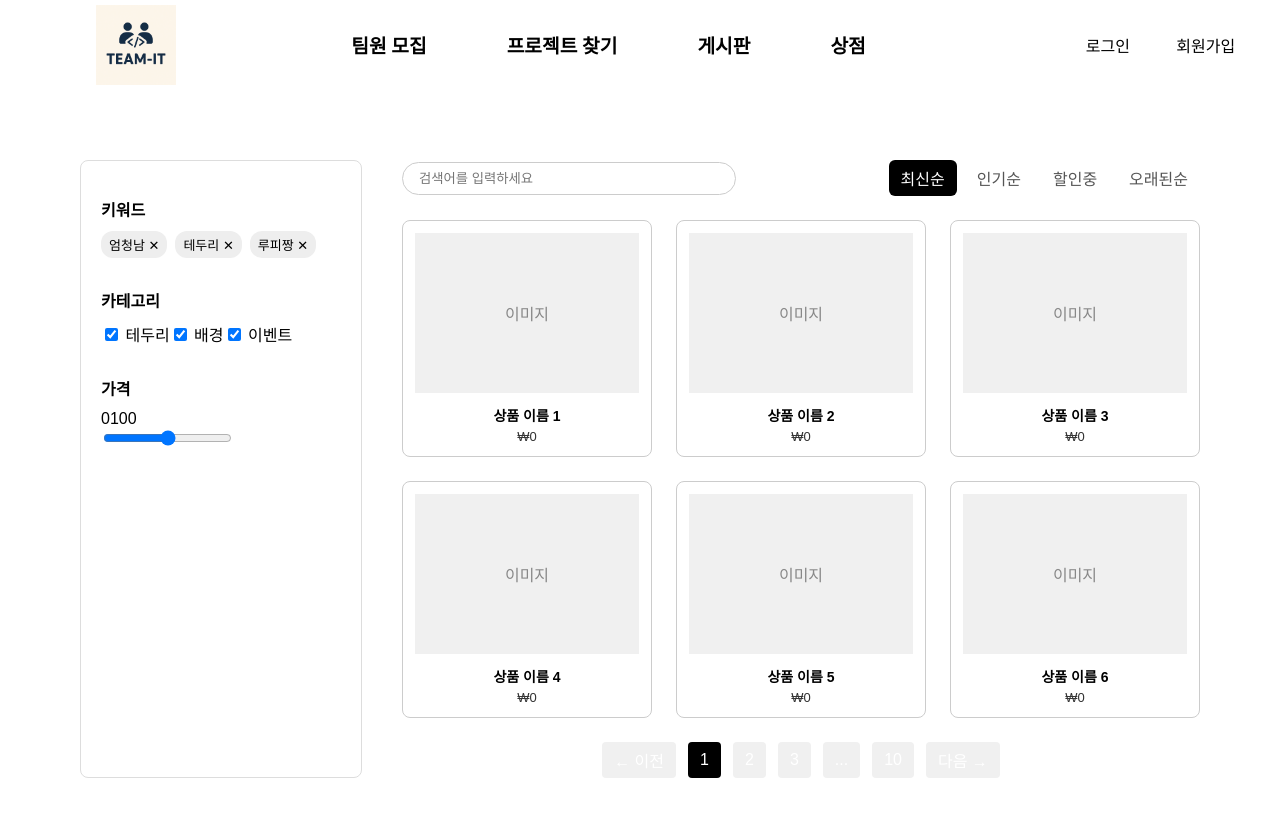
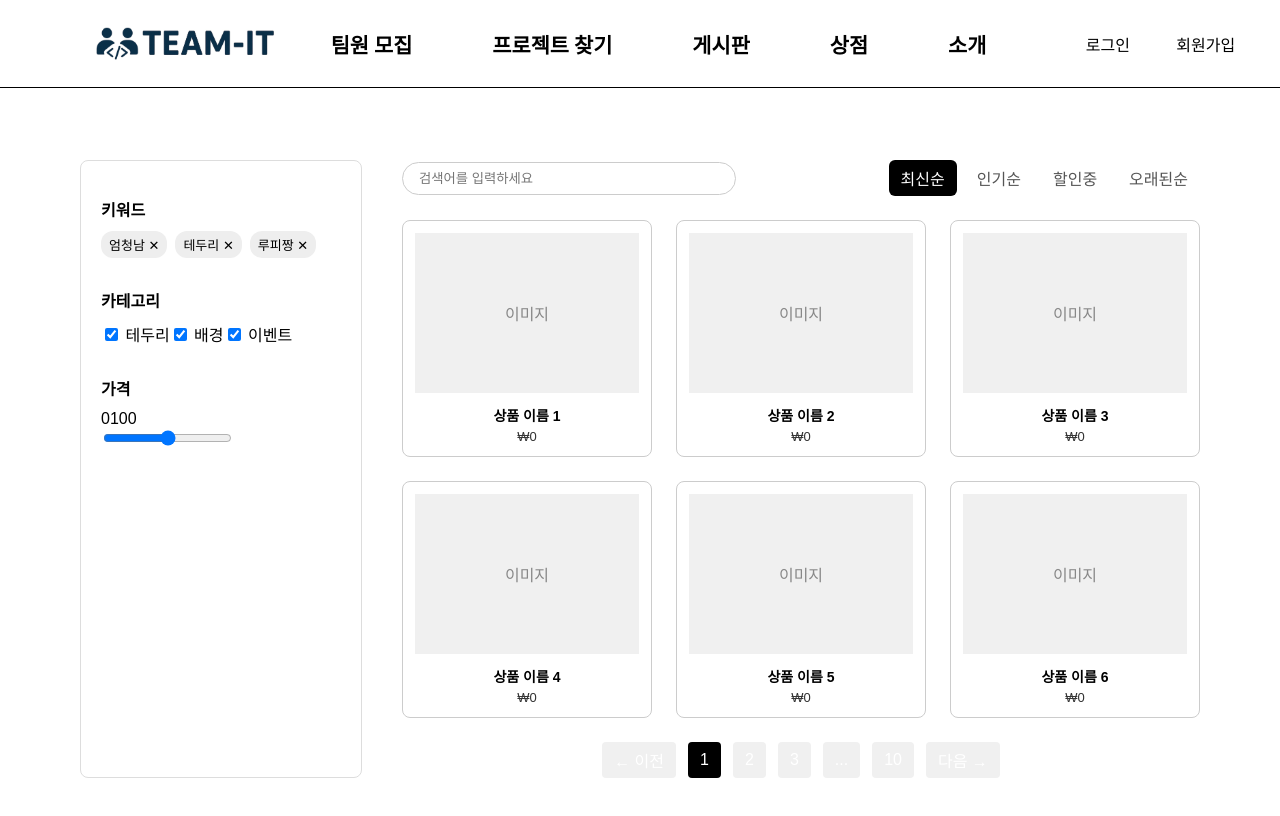
Before and after one commit to CROM-IDLE-CROMI/Team-IT-FE, a React (Vite) app: page /Stor in a window 1280 px wide. Built offline with nearby package versions, Linux system fonts and the light colour scheme.

Commit message:
feat: 헤더 로고 모양 변경, 소개 버튼 추가가

```diff
--- a/src/App.css
+++ b/src/App.css
@@ -796,8 +796,8 @@ html, body {
   width: 100%;
   z-index: 1000;
   box-sizing: border-box;
-  height: 90px;
-  border-radius: 18px;
+  height: 88px;
+  border-bottom: 0.5px solid #000;
 }
 
 .logo,
@@ -808,7 +808,7 @@ html, body {
 }
 
 .logo{
-    width: 80px;
+    width: 180px;
     height: auto;
     cursor: pointer;
     padding-left: 2rem;
@@ -823,7 +823,7 @@ html, body {
   text-decoration: none;
   color: black;
   font-weight: bold;
-  font-size: 1.2rem;
+  font-size: 1.3rem;
 }
 
 .auth-buttons {
--- a/src/components/DashBoard.tsx
+++ b/src/components/DashBoard.tsx
@@ -23,7 +23,7 @@ const DashBoard = () => {
   useEffect(() => {
     const interval = setInterval(() => {
       setCurrentSlide((prev) => (prev + 1) % slides.length);
-    }, 4000); // 4초마다 슬라이드 전환
+    }, 4000);
     return () => clearInterval(interval);
   }, []);
 
--- a/src/components/Introduction.tsx
+++ b/src/components/Introduction.tsx
@@ -39,7 +39,7 @@ const Introduction = () => {
         </div>
       </div>
     </section>
-  );
+    );
 };
 
 export default Introduction;
--- a/src/layouts/Header.tsx
+++ b/src/layouts/Header.tsx
@@ -17,7 +17,7 @@ const Header = () => {
   return (
     <header className="header">
       <div className="logo" onClick={() => window.location.href = '/'}>
-        <img src="/Team-IT.png" alt="Team-IT로고" className='logo'/>
+        <img src="./Team-IT-2.png" alt="Team-IT로고" className='logo'/>
       </div>
 
       <nav className="nav-links">
@@ -25,6 +25,7 @@ const Header = () => {
         <Link to="/Projects">프로젝트 찾기</Link>
         <a href="/Boarder">게시판</a>
         <a href="/Stor">상점</a>
+        <a href="/">소개</a>
         {isLoggedIn && <Link to="/MyProject">마이 프로젝트</Link>}
       </nav>
 
```
Also changed, not shown: public/Team-IT-2.png (added).
